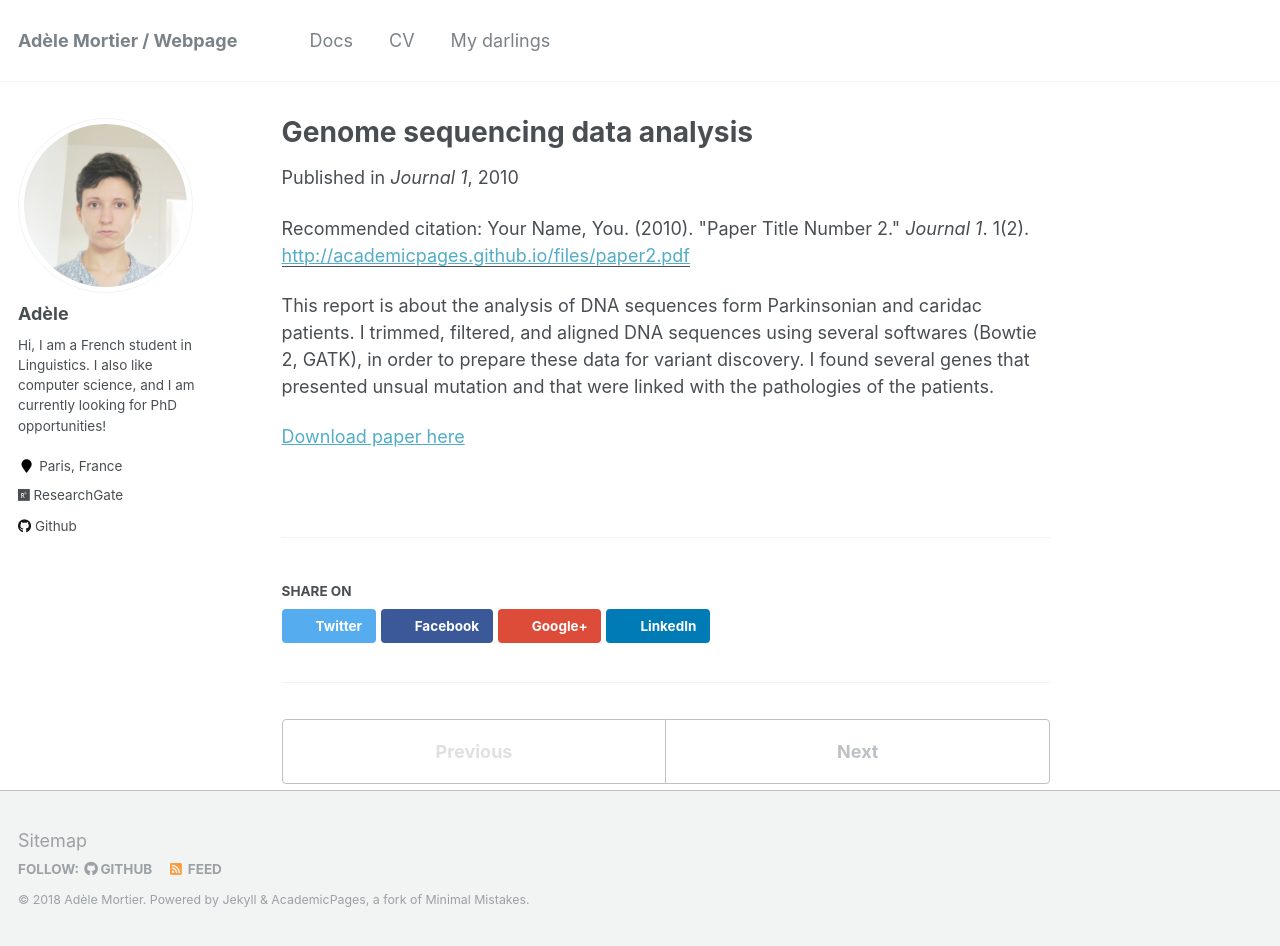
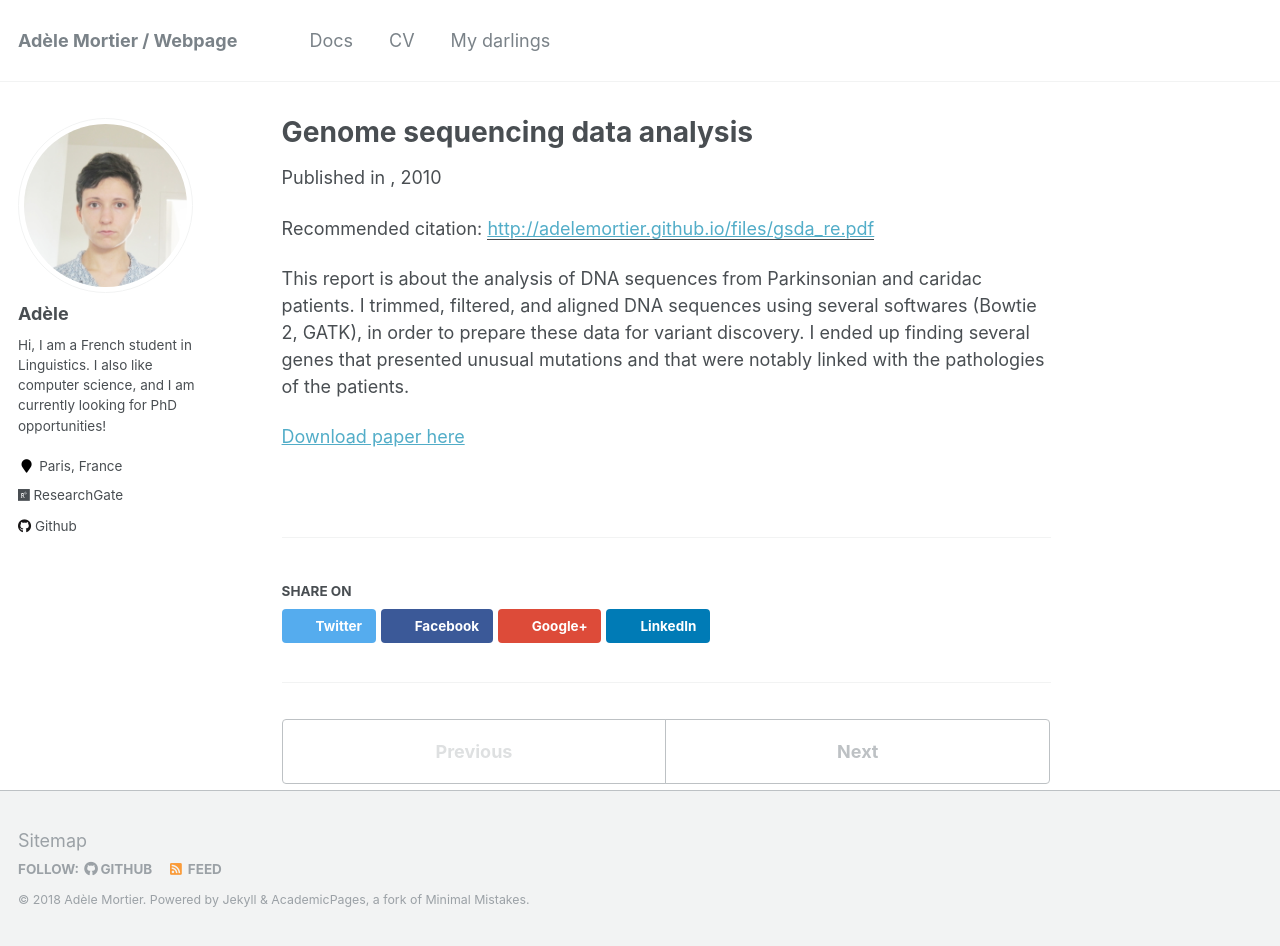
Before and after one commit to AdeleMortier/AdeleMortier.github.io, a Jekyll site: the page built from _docs/2009-10-01-paper-title-number-1.md, in a window 1280 px wide and 946 px high. Built offline with Jekyll 4.4.1, drawn with Linux system fonts in a browser that asks for light colours.

Commit message:
try to display docs

```diff
--- a/_docs/2009-10-01-paper-title-number-1.md
+++ b/_docs/2009-10-01-paper-title-number-1.md
@@ -1,13 +1,13 @@
 ---
 title: "Genome sequencing data analysis"
 collection: docs
-permalink: /docs/2009-10-01-paper-title-number-1
-excerpt: 'This report is about the analysis of DNA sequences form Parkinsonian and caridac patients. I trimmed, filtered, and aligned DNA sequences using several softwares (Bowtie 2, GATK), in order to prepare these data for variant discovery. I found several genes that presented unsual mutation and that were linked with the pathologies of the patients.'
+permalink: /docs/genome-sequencing-report
+excerpt: 'This report is about the analysis of DNA sequences from Parkinsonian and caridac patients. I trimmed, filtered, and aligned DNA sequences using several softwares (Bowtie 2, GATK), in order to prepare these data for variant discovery. I ended up finding several genes that presented unusual mutations and that were notably linked with the pathologies of the patients.'
 date: 2010-10-01
-venue: 'Journal 1'
-paperurl: 'http://academicpages.github.io/files/paper2.pdf'
-citation: 'Your Name, You. (2010). &quot;Paper Title Number 2.&quot; <i>Journal 1</i>. 1(2).'
+venue: ""
+paperurl: 'http://adelemortier.github.io/files/gsda_re.pdf'
+citation: ""
 ---
-This report is about the analysis of DNA sequences form Parkinsonian and caridac patients. I trimmed, filtered, and aligned DNA sequences using several softwares (Bowtie 2, GATK), in order to prepare these data for variant discovery. I found several genes that presented unsual mutation and that were linked with the pathologies of the patients.
+This report is about the analysis of DNA sequences from Parkinsonian and caridac patients. I trimmed, filtered, and aligned DNA sequences using several softwares (Bowtie 2, GATK), in order to prepare these data for variant discovery. I ended up finding several genes that presented unusual mutations and that were notably linked with the pathologies of the patients.
 
 [Download paper here](http://adelemortier.github.io/files/gsda_re.pdf)
```
